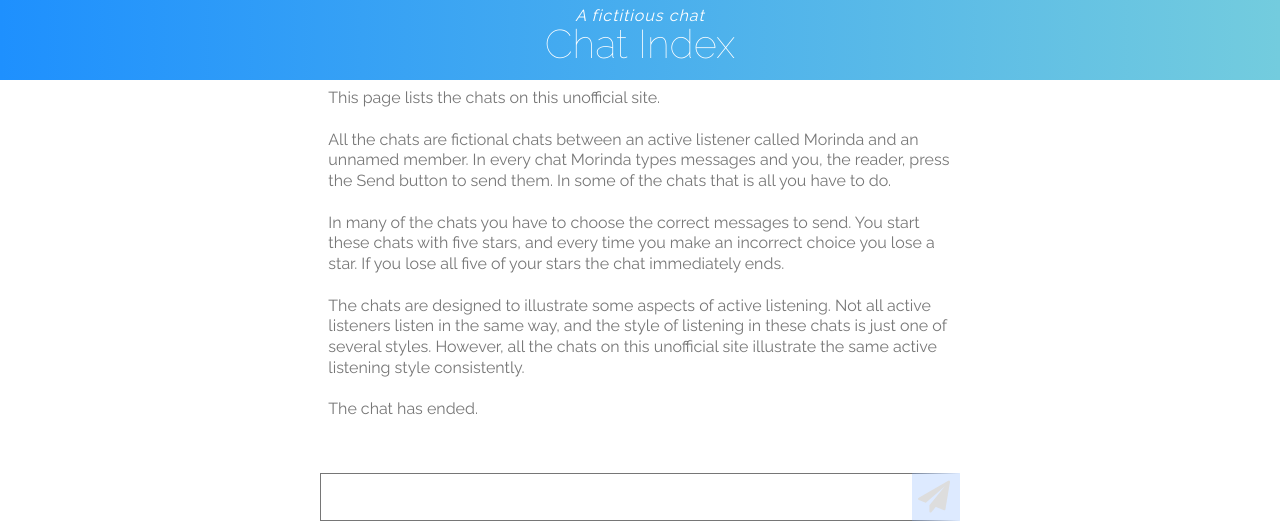
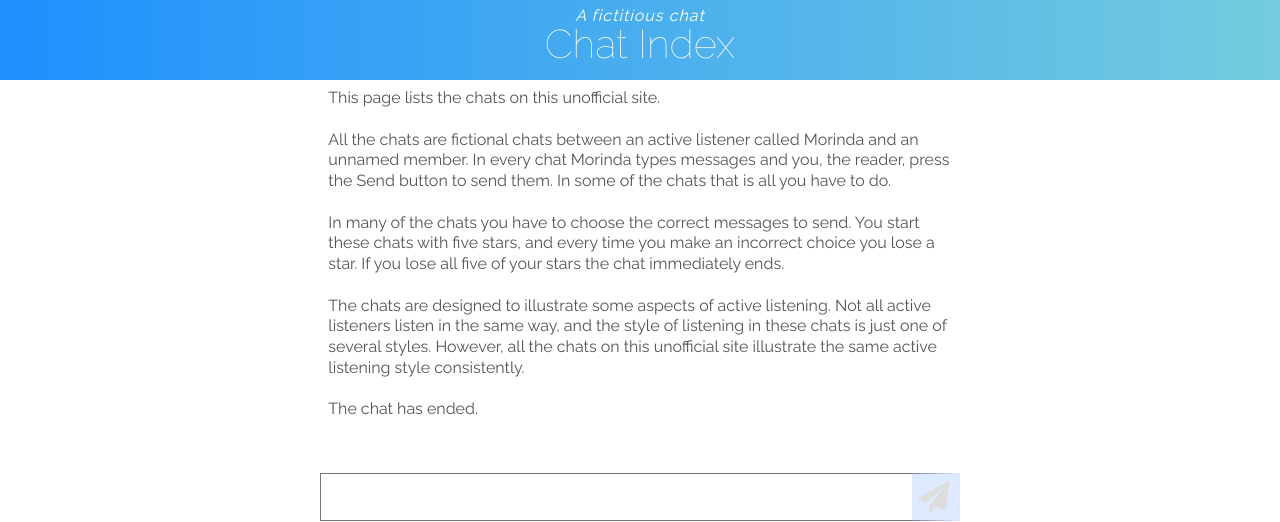
Before and after one commit to RarelyCharlie/rarelycharlie.github.io, a Jekyll site: the page built from _chat/index.md, in a window 1280 px wide. Shown: the top 522 px of the page. Built offline with Jekyll 4.4.1, drawn with Linux system fonts in a browser that asks for light colours; nearby versions of some CDN libraries.

Commit message:
darker info

```diff
--- a/_includes/chat.css
+++ b/_includes/chat.css
@@ -21,7 +21,7 @@ em {font-family: "Raleway Medium"; color: #444;}
 #send[disabled] {background: rgba(120, 170, 255, .25); cursor: default; box-shadow: none;}
 #send[disabled] i {color: #ddd;}
 
-p {color: #777; padding: 1ex; margin: 0 0 4px 0;}
+p {color: #555; padding: 1ex; margin: 0 0 4px 0;}
 p.typing {font-style: italic;}
 p.member {background: #def; color: #000; border-radius: 6px; margin: 0 0 8px 0;}
 p.listener {background: #28f; color: #fff; border-radius: 6px; margin: 0 0 8px 0;}
```
